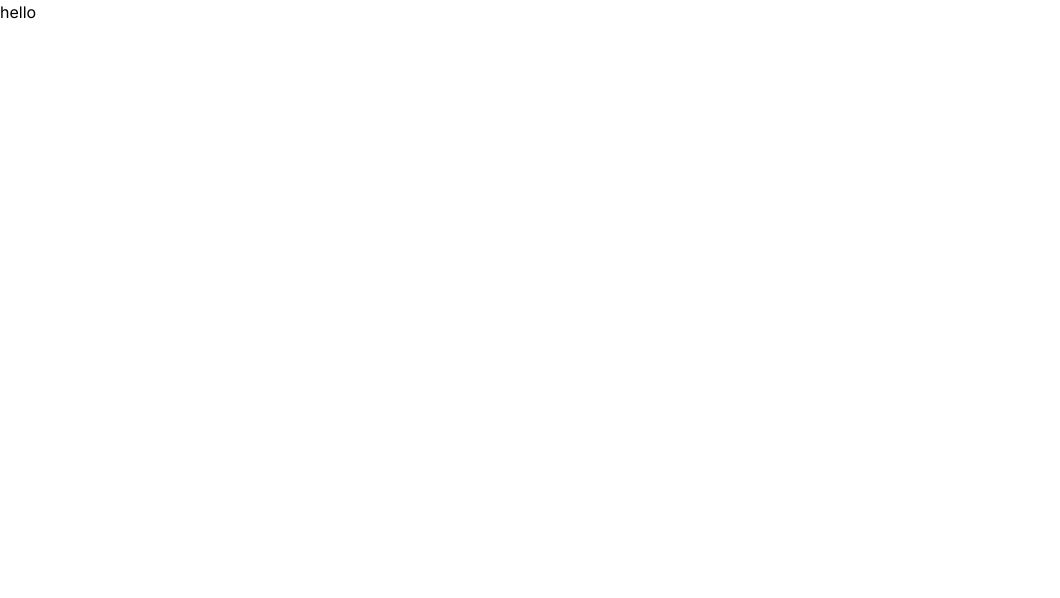
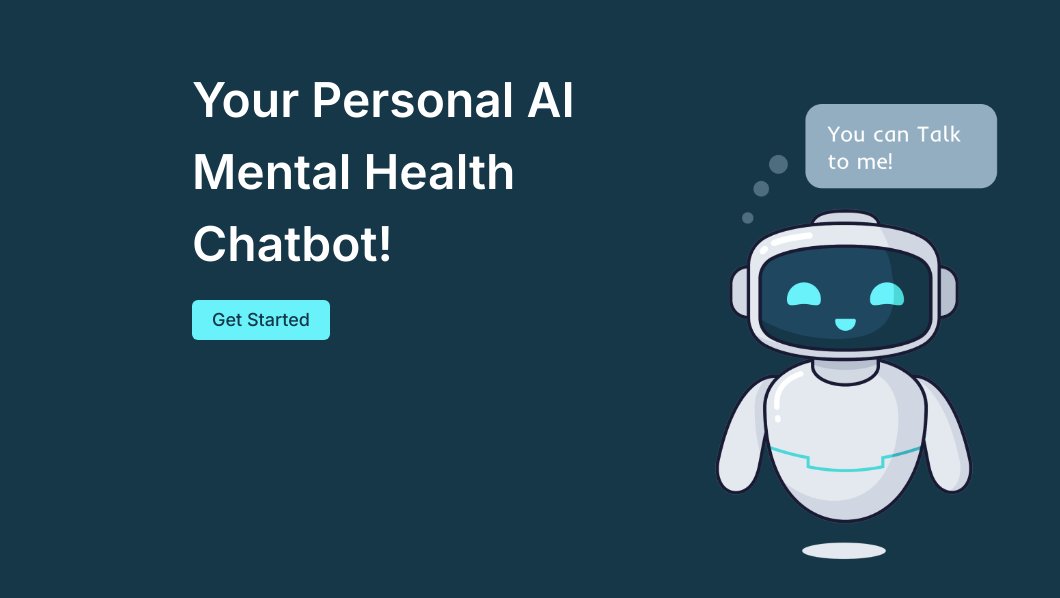
Before and after one commit to kryptcode/mchl-yor-chatbot, a Next.js app: page / in a window 1280 px wide. Shown: the top 598 px of the page, without its empty margins (0-1060 px from the left). Built offline with nearby package versions, Linux system fonts and the light colour scheme.

Commit message:
"landing"

```diff
--- a/src/app/page.tsx
+++ b/src/app/page.tsx
@@ -2,8 +2,23 @@ import Image from "next/image";
 
 export default function Home() {
   return (
-    <main>
-      hello
+    <main className="h-screen w-full py-16 text-white bg-[#163748] ">
+      {/* <div className="flex w-[90%] mx-auto lg:w-[70%] mb-10 justify-end">
+        <button className="p-1.5 px-5 rounded-md font-medium bg-[#69f2fa] text-[#163748] hover:opacity-80 transition-opacity duration-300 ease-linear ">Login</button>
+      </div> */}
+      <div className="flex flex-col-reverse lg:flex-row w-[90%] mx-auto lg:w-[70%] h-[80%]">
+        <div className="flex-1">
+          <h3 className="text-4xl lg:text-5xl font-semibold lg:leading-normal mb-5">Your Personal AI<br /> Mental Health <br /> <span>Chatbot!</span>  </h3>
+          <button className="p-1.5 px-5 rounded-md font-medium bg-[#69f2fa] text-[#163748] text-lg hover:opacity-80 transition-opacity duration-300 ease-linear">Get Started</button>
+        </div>
+        <div className="flex-1 h-full p-10">
+          <img
+            src={'/Group 22.png'}
+            alt="Bot saying Can I help you "
+            className="w-full object-contain"
+          />
+        </div>
+      </div>
     </main>
   );
 }
--- /dev/null
+++ b/src/components/landing.tsx
@@ -0,0 +1,11 @@
+import React from 'react'
+
+const Landing = () => {
+  return (
+    <div>
+
+    </div>
+  )
+}
+
+export default Landing
```
Also changed, not shown: public/Group 22.png (added).
